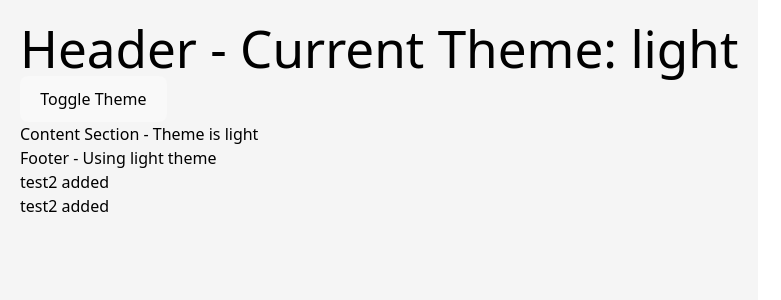
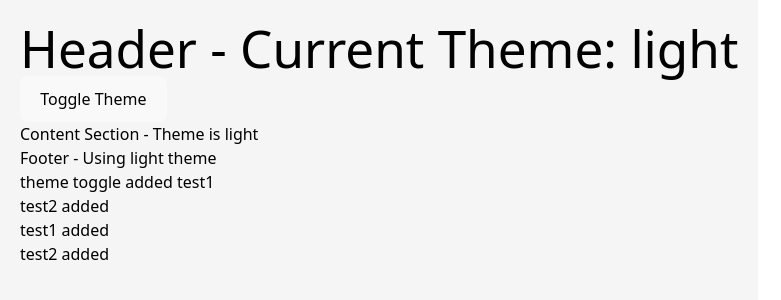
Before and after one commit to MohanSunkaraMS/Test, a React (Vite) app: page / in a window 1280 px wide. Shown: the top 300 px of the page, without its empty margins (0-781 px from the left). Built offline with nearby package versions, Linux system fonts and the light colour scheme.

Commit message:
test1 commit1

```diff
--- a/src/App.tsx
+++ b/src/App.tsx
@@ -17,6 +17,8 @@ const MainContent = () => {
       <Header />
       <Content />
       <Footer />
+      <p>test1 added</p>
+
       <p> test2 added</p>
     </div>
   );
@@ -27,6 +29,7 @@ const App = () => {
     <ThemeProvider>
       <MainContent />
     </ThemeProvider>
+
   );
 };
 
--- a/src/ThemeToggle.jsx
+++ b/src/ThemeToggle.jsx
@@ -10,6 +10,7 @@ function ThemeToggle ()  {
   Current Mode: {theme} mode
 </button>
 
+
   )
 }
 
--- a/src/ThemedBox.jsx
+++ b/src/ThemedBox.jsx
@@ -7,6 +7,7 @@ const Footer = () => {
   return (
     <footer>
       <p>Footer - Using {theme} theme</p>
+      <p> theme toggle added test1</p>
       <p> test2 added</p>
     </footer>
   );
```
